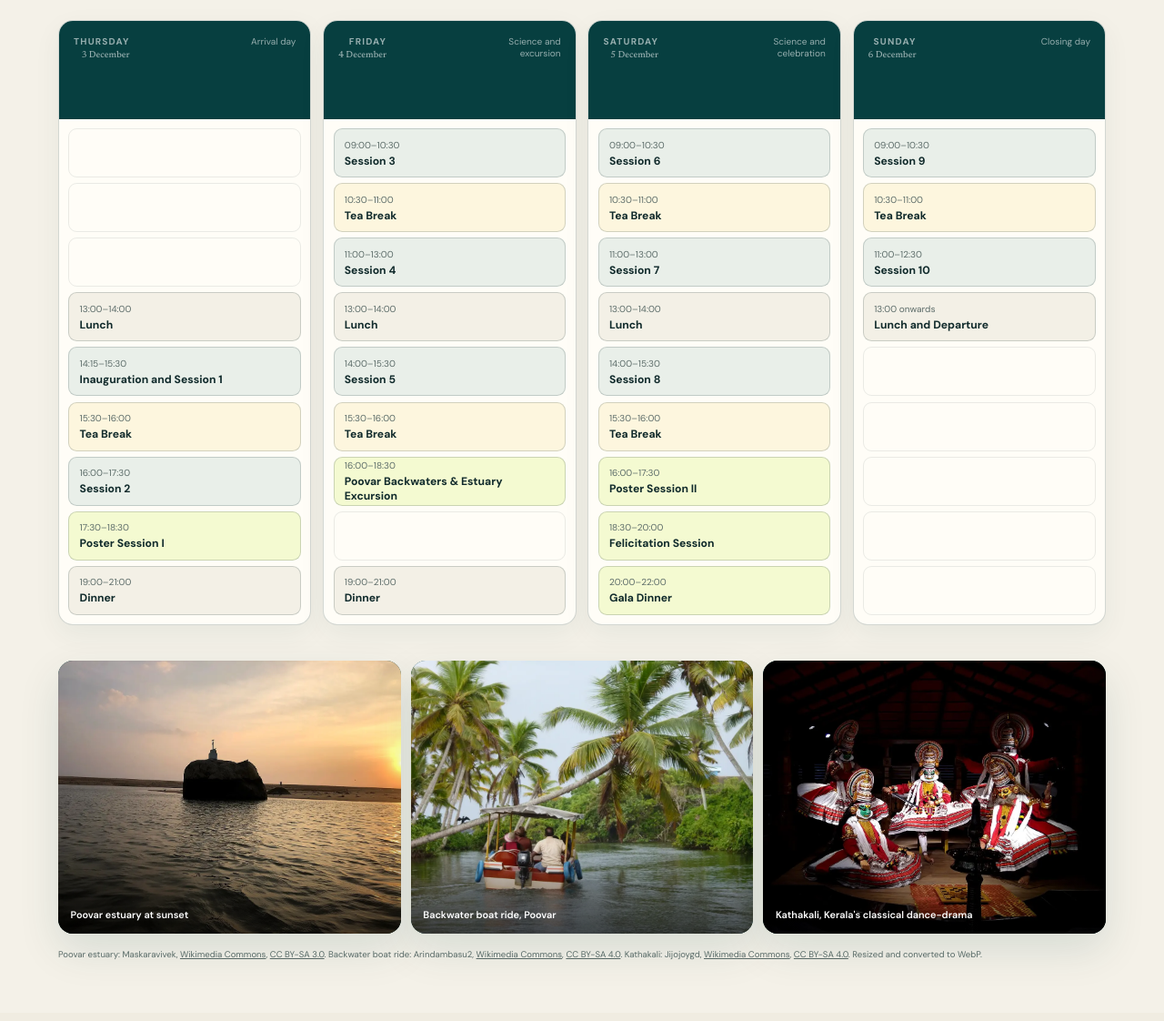
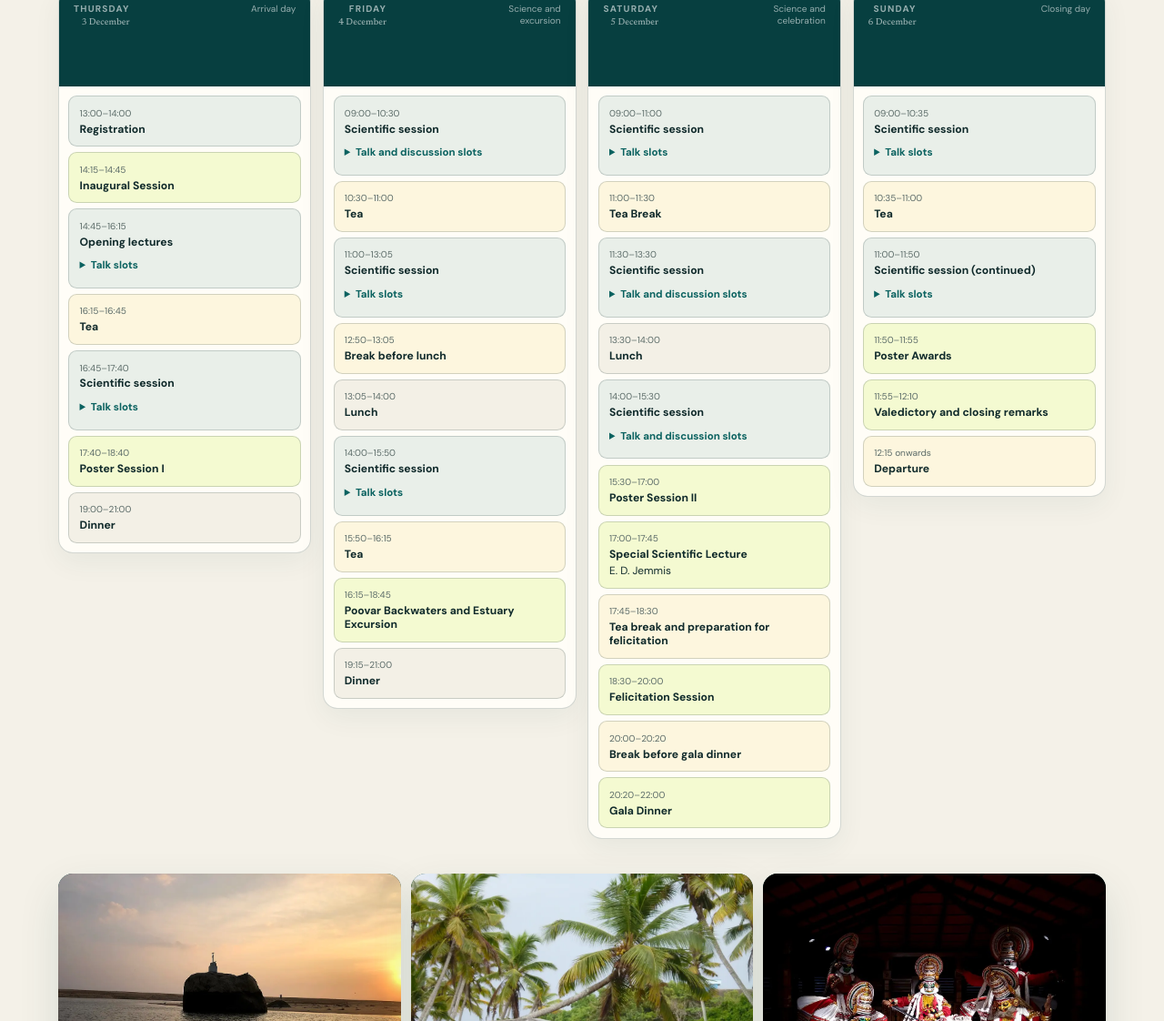
Before and after one commit to anoopduk/cm4-2026, a plain HTML site: page index.html in a window 1280 px wide. Shown: the part 1868-2990 px from the top of the page at 91% size. Drawn offline with Linux system fonts and the light colour scheme.

Commit message:
Sync homepage sessions, talk slots and breaks with detailed programme

```diff
--- a/index.html
+++ b/index.html
@@ -75,6 +75,19 @@
 <link rel="stylesheet" href="styles.css?v=20261125">
 <link rel="preload" as="image" href="assets/poovar-hero.webp" type="image/webp" media="(min-width: 701px)" fetchpriority="high">
 <script src="theme.js?v=20261108-1" defer></script>
+<style id="programme-slot-layout">
+#programme .programme-grid { align-items:start; }
+#programme .programme-items { grid-template-rows:none; grid-auto-rows:auto; }
+#programme .programme-items > li { height:auto; min-height:54px; justify-content:flex-start; }
+#programme .programme-slots { margin-top:.16rem; min-width:0; }
+#programme .programme-slots > summary { cursor:pointer; color:var(--teal); font-size:.72rem; font-weight:700; line-height:1.45; padding-block:.3rem; }
+#programme .programme-slots > summary:focus-visible { outline:2px solid currentColor; outline-offset:2px; border-radius:.15rem; }
+#programme .programme-slot-list { margin:.25rem 0 0; padding:0; list-style:none; }
+#programme .programme-slot-list > li { display:grid; grid-template-columns:auto minmax(0,1fr); gap:.38rem; height:auto; padding:.36rem 0; border:0; border-top:1px solid var(--line); border-radius:0; align-items:baseline; font-size:.74rem; line-height:1.3; }
+#programme .programme-slot-list time { font-variant-numeric:tabular-nums; white-space:nowrap; }
+#programme .programme-slot-list span { min-width:0; overflow-wrap:anywhere; }
+#programme .programme-speaker { font-size:.74rem; line-height:1.3; }
+</style>
 </head>
 <body>
 <a class="skip-link" href="#main">Skip to content</a>
@@ -190,7 +203,7 @@
   <div class="programme-head">
     <div><p class="section-overline">Tentative programme</p><h2>Four days at CM4</h2></div>
     <div class="programme-intro">
-      <p>The programme below is tentative and subject to change. Ten scientific sessions and two poster sessions are planned across the meeting; the detailed talk schedule will be added as speaker assignments are finalised.</p>
+      <p>The programme is subject to change. Expand a session’s talk slots to see individual speaker timings.</p>
       <p>All times are in Indian Standard Time (IST).</p>
     </div>
   </div>
@@ -198,57 +211,139 @@
     <details class="programme-day" open>
       <summary class="programme-day-head"><span class="programme-day-title"><span class="programme-day-name">Thursday</span><span class="programme-day-date">3 December</span></span><span>Arrival day</span></summary>
       <ol class="programme-items">
-        <li class="programme-empty" aria-hidden="true"></li>
-        <li class="programme-empty" aria-hidden="true"></li>
-        <li class="programme-empty" aria-hidden="true"></li>
-        <li class="programme-meal"><time>13:00–14:00</time><strong>Lunch</strong></li>
-        <li class="programme-session"><time>14:15–15:30</time><strong>Inauguration and Session 1</strong></li>
-        <li class="programme-break"><time>15:30–16:00</time><strong>Tea Break</strong></li>
-        <li class="programme-session"><time>16:00–17:30</time><strong>Session 2</strong></li>
-        <li class="programme-special"><time>17:30–18:30</time><strong>Poster Session I</strong></li>
+        <li class="programme-session"><time>13:00–14:00</time><strong>Registration</strong></li>
+        <li class="programme-special"><time>14:15–14:45</time><strong>Inaugural Session</strong></li>
+        <li class="programme-session"><time>14:45–16:15</time><strong>Opening lectures</strong>
+          <details class="programme-slots"><summary>Talk slots</summary>
+            <ol class="programme-slot-list">
+              <li><time>14:45–15:30</time><span>Sason Shaik</span></li>
+              <li><time>15:30–16:15</time><span>Henry F. Schaefer III</span></li>
+            </ol>
+          </details>
+        </li>
+        <li class="programme-break"><time>16:15–16:45</time><strong>Tea</strong></li>
+        <li class="programme-session"><time>16:45–17:40</time><strong>Scientific session</strong>
+          <details class="programme-slots"><summary>Talk slots</summary>
+            <ol class="programme-slot-list">
+              <li><time>16:45–17:00</time><span>N. Arul Murugan</span></li>
+              <li><time>17:00–17:25</time><span>Arjun Ray</span></li>
+              <li><time>17:25–17:40</time><span>Anjalin Joy</span></li>
+            </ol>
+          </details>
+        </li>
+        <li class="programme-special"><time>17:40–18:40</time><strong>Poster Session I</strong></li>
         <li class="programme-meal"><time>19:00–21:00</time><strong>Dinner</strong></li>
       </ol>
     </details>
     <details class="programme-day" open>
       <summary class="programme-day-head"><span class="programme-day-title"><span class="programme-day-name">Friday</span><span class="programme-day-date">4 December</span></span><span>Science and excursion</span></summary>
       <ol class="programme-items">
-        <li class="programme-session"><time>09:00–10:30</time><strong>Session 3</strong></li>
-        <li class="programme-break"><time>10:30–11:00</time><strong>Tea Break</strong></li>
-        <li class="programme-session"><time>11:00–13:00</time><strong>Session 4</strong></li>
-        <li class="programme-meal"><time>13:00–14:00</time><strong>Lunch</strong></li>
-        <li class="programme-session"><time>14:00–15:30</time><strong>Session 5</strong></li>
-        <li class="programme-break"><time>15:30–16:00</time><strong>Tea Break</strong></li>
-        <li class="programme-special"><time>16:00–18:30</time><strong>Poovar Backwaters &amp; Estuary Excursion</strong></li>
-        <li class="programme-empty" aria-hidden="true"></li>
-        <li class="programme-meal"><time>19:00–21:00</time><strong>Dinner</strong></li>
+        <li class="programme-session"><time>09:00–10:30</time><strong>Scientific session</strong>
+          <details class="programme-slots"><summary>Talk and discussion slots</summary>
+            <ol class="programme-slot-list">
+              <li><time>09:00–09:45</time><span>V. Subramanian</span></li>
+              <li><time>09:45–10:10</time><span>Ashim Nandi</span></li>
+              <li><time>10:10–10:25</time><span>Saikat Roy</span></li>
+              <li><time>10:25–10:30</time><span>Discussion</span></li>
+            </ol>
+          </details>
+        </li>
+        <li class="programme-break"><time>10:30–11:00</time><strong>Tea</strong></li>
+        <li class="programme-session"><time>11:00–13:05</time><strong>Scientific session</strong>
+          <details class="programme-slots"><summary>Talk slots</summary>
+            <ol class="programme-slot-list">
+              <li><time>11:00–11:45</time><span>Satoshi Maeda</span></li>
+              <li><time>11:45–12:10</time><span>Akhil S. Nair</span></li>
+              <li><time>12:10–12:35</time><span>Étienne Derat</span></li>
+              <li><time>12:35–12:50</time><span>Sandeep Kumar</span></li>
+            </ol>
+          </details>
+        </li>
+        <li class="programme-break"><time>12:50–13:05</time><strong>Break before lunch</strong></li>
+        <li class="programme-meal"><time>13:05–14:00</time><strong>Lunch</strong></li>
+        <li class="programme-session"><time>14:00–15:50</time><strong>Scientific session</strong>
+          <details class="programme-slots"><summary>Talk slots</summary>
+            <ol class="programme-slot-list">
+              <li><time>14:00–14:45</time><span>Odile Eisenstein</span></li>
+              <li><time>14:45–15:10</time><span>R. S. Swathi</span></li>
+              <li><time>15:10–15:25</time><span>Sagar Ghorai</span></li>
+              <li><time>15:25–15:50</time><span>Amitabha Das</span></li>
+            </ol>
+          </details>
+        </li>
+        <li class="programme-break"><time>15:50–16:15</time><strong>Tea</strong></li>
+        <li class="programme-special"><time>16:15–18:45</time><strong>Poovar Backwaters and Estuary Excursion</strong></li>
+        <li class="programme-meal"><time>19:15–21:00</time><strong>Dinner</strong></li>
       </ol>
     </details>
     <details class="programme-day" open>
       <summary class="programme-day-head"><span class="programme-day-title"><span class="programme-day-name">Saturday</span><span class="programme-day-date">5 December</span></span><span>Science and celebration</span></summary>
       <ol class="programme-items">
-        <li class="programme-session"><time>09:00–10:30</time><strong>Session 6</strong></li>
-        <li class="programme-break"><time>10:30–11:00</time><strong>Tea Break</strong></li>
-        <li class="programme-session"><time>11:00–13:00</time><strong>Session 7</strong></li>
-        <li class="programme-meal"><time>13:00–14:00</time><strong>Lunch</strong></li>
-        <li class="programme-session"><time>14:00–15:30</time><strong>Session 8</strong></li>
-        <li class="programme-break"><time>15:30–16:00</time><strong>Tea Break</strong></li>
-        <li class="programme-special"><time>16:00–17:30</time><strong>Poster Session II</strong></li>
+        <li class="programme-session"><time>09:00–11:00</time><strong>Scientific session</strong>
+          <details class="programme-slots"><summary>Talk slots</summary>
+            <ol class="programme-slot-list">
+              <li><time>09:00–09:45</time><span>Krishnan Raghavachari</span></li>
+              <li><time>09:45–10:10</time><span>Arup Mahata</span></li>
+              <li><time>10:10–10:35</time><span>Subhendu Roy</span></li>
+              <li><time>10:35–10:50</time><span>Dr. Surya K.</span></li>
+            </ol>
+          </details>
+        </li>
+        <li class="programme-break"><time>11:00–11:30</time><strong>Tea Break</strong></li>
+        <li class="programme-session"><time>11:30–13:30</time><strong>Scientific session</strong>
+          <details class="programme-slots"><summary>Talk and discussion slots</summary>
+            <ol class="programme-slot-list">
+              <li><time>11:30–12:15</time><span>Martin Zacharias</span></li>
+              <li><time>12:15–12:40</time><span>Abhishek Sirohiwal</span></li>
+              <li><time>12:40–13:05</time><span>Padmesh Anjukandi</span></li>
+              <li><time>13:05–13:20</time><span>Souvik Sinha</span></li>
+              <li><time>13:20–13:30</time><span>Discussion</span></li>
+            </ol>
+          </details>
+        </li>
+        <li class="programme-meal"><time>13:30–14:00</time><strong>Lunch</strong></li>
+        <li class="programme-session"><time>14:00–15:30</time><strong>Scientific session</strong>
+          <details class="programme-slots"><summary>Talk and discussion slots</summary>
+            <ol class="programme-slot-list">
+              <li><time>14:00–14:45</time><span>Peter Comba</span></li>
+              <li><time>14:45–15:10</time><span>Upakarasamy Lourderaj</span></li>
+              <li><time>15:10–15:25</time><span>Pritam Chakraborty</span></li>
+              <li><time>15:25–15:30</time><span>Discussion</span></li>
+            </ol>
+          </details>
+        </li>
+        <li class="programme-special"><time>15:30–17:00</time><strong>Poster Session II</strong></li>
+        <li class="programme-special"><time>17:00–17:45</time><strong>Special Scientific Lecture</strong><span class="programme-speaker">E. D. Jemmis</span></li>
+        <li class="programme-break"><time>17:45–18:30</time><strong>Tea break and preparation for felicitation</strong></li>
         <li class="programme-special"><time>18:30–20:00</time><strong>Felicitation Session</strong></li>
-        <li class="programme-special"><time>20:00–22:00</time><strong>Gala Dinner</strong></li>
+        <li class="programme-break"><time>20:00–20:20</time><strong>Break before gala dinner</strong></li>
+        <li class="programme-special"><time>20:20–22:00</time><strong>Gala Dinner</strong></li>
       </ol>
     </details>
     <details class="programme-day" open>
       <summary class="programme-day-head"><span class="programme-day-title"><span class="programme-day-name">Sunday</span><span class="programme-day-date">6 December</span></span><span>Closing day</span></summary>
       <ol class="programme-items">
-        <li class="programme-session"><time>09:00–10:30</time><strong>Session 9</strong></li>
-        <li class="programme-break"><time>10:30–11:00</time><strong>Tea Break</strong></li>
-        <li class="programme-session"><time>11:00–12:30</time><strong>Session 10</strong></li>
-        <li class="programme-meal"><time>13:00 onwards</time><strong>Lunch and Departure</strong></li>
-        <li class="programme-empty" aria-hidden="true"></li>
-        <li class="programme-empty" aria-hidden="true"></li>
-        <li class="programme-empty" aria-hidden="true"></li>
-        <li class="programme-empty" aria-hidden="true"></li>
-        <li class="programme-empty" aria-hidden="true"></li>
+        <li class="programme-session"><time>09:00–10:35</time><strong>Scientific session</strong>
+          <details class="programme-slots"><summary>Talk slots</summary>
+            <ol class="programme-slot-list">
+              <li><time>09:00–09:45</time><span>T. P. Radhakrishnan</span></li>
+              <li><time>09:45–10:10</time><span>Rositha Kuniyil</span></li>
+              <li><time>10:10–10:35</time><span>Subhas Ghosal</span></li>
+            </ol>
+          </details>
+        </li>
+        <li class="programme-break"><time>10:35–11:00</time><strong>Tea</strong></li>
+        <li class="programme-session"><time>11:00–11:50</time><strong>Scientific session (continued)</strong>
+          <details class="programme-slots"><summary>Talk slots</summary>
+            <ol class="programme-slot-list">
+              <li><time>11:00–11:25</time><span>Deb Ranjan Banerjee</span></li>
+              <li><time>11:25–11:50</time><span>Parthasarathi Ramakrishnan</span></li>
+            </ol>
+          </details>
+        </li>
+        <li class="programme-special"><time>11:50–11:55</time><strong>Poster Awards</strong></li>
+        <li class="programme-special"><time>11:55–12:10</time><strong>Valedictory and closing remarks</strong></li>
+        <li class="programme-break"><time>12:15 onwards</time><strong>Departure</strong></li>
       </ol>
     </details>
   </section>
```
